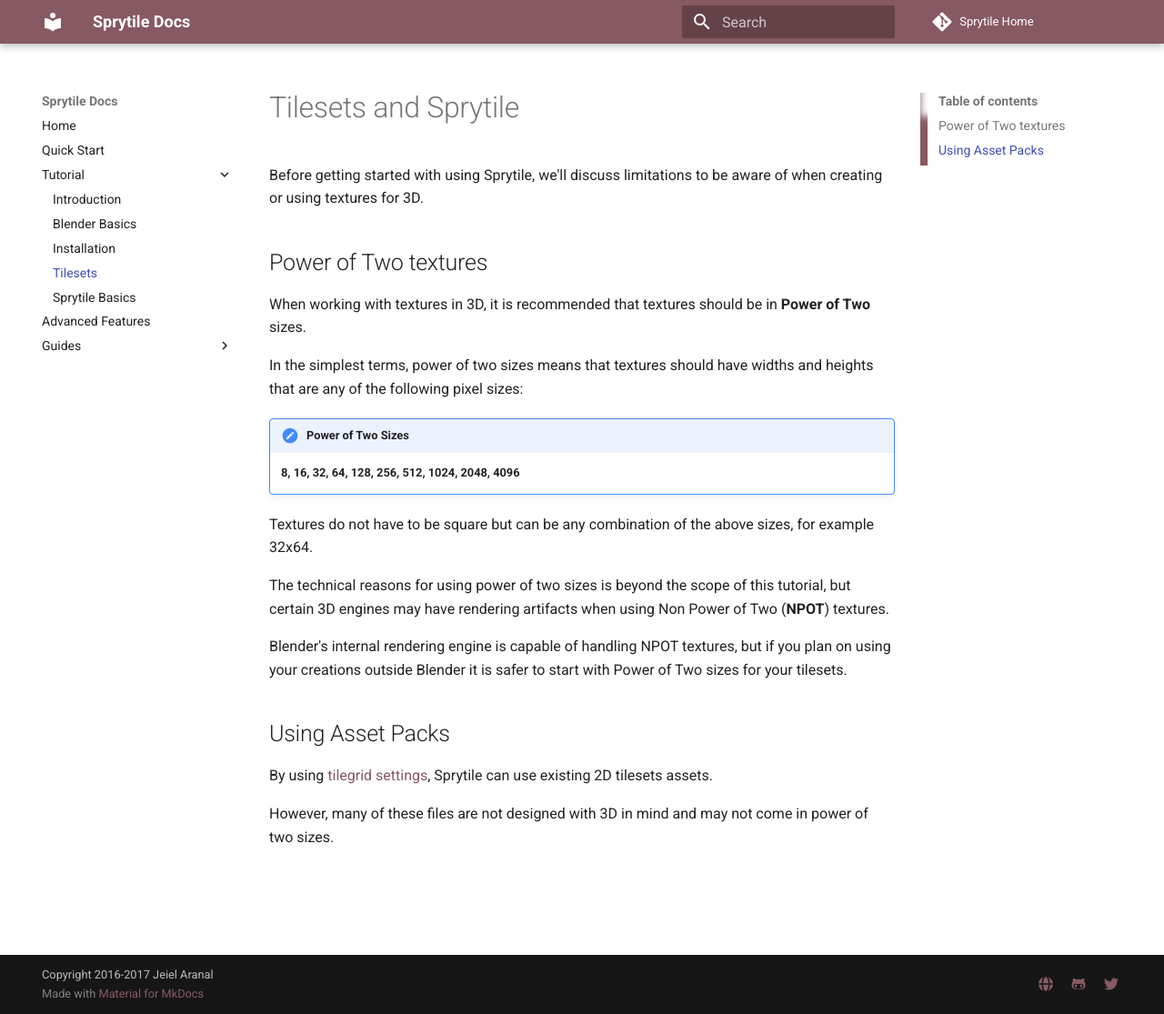
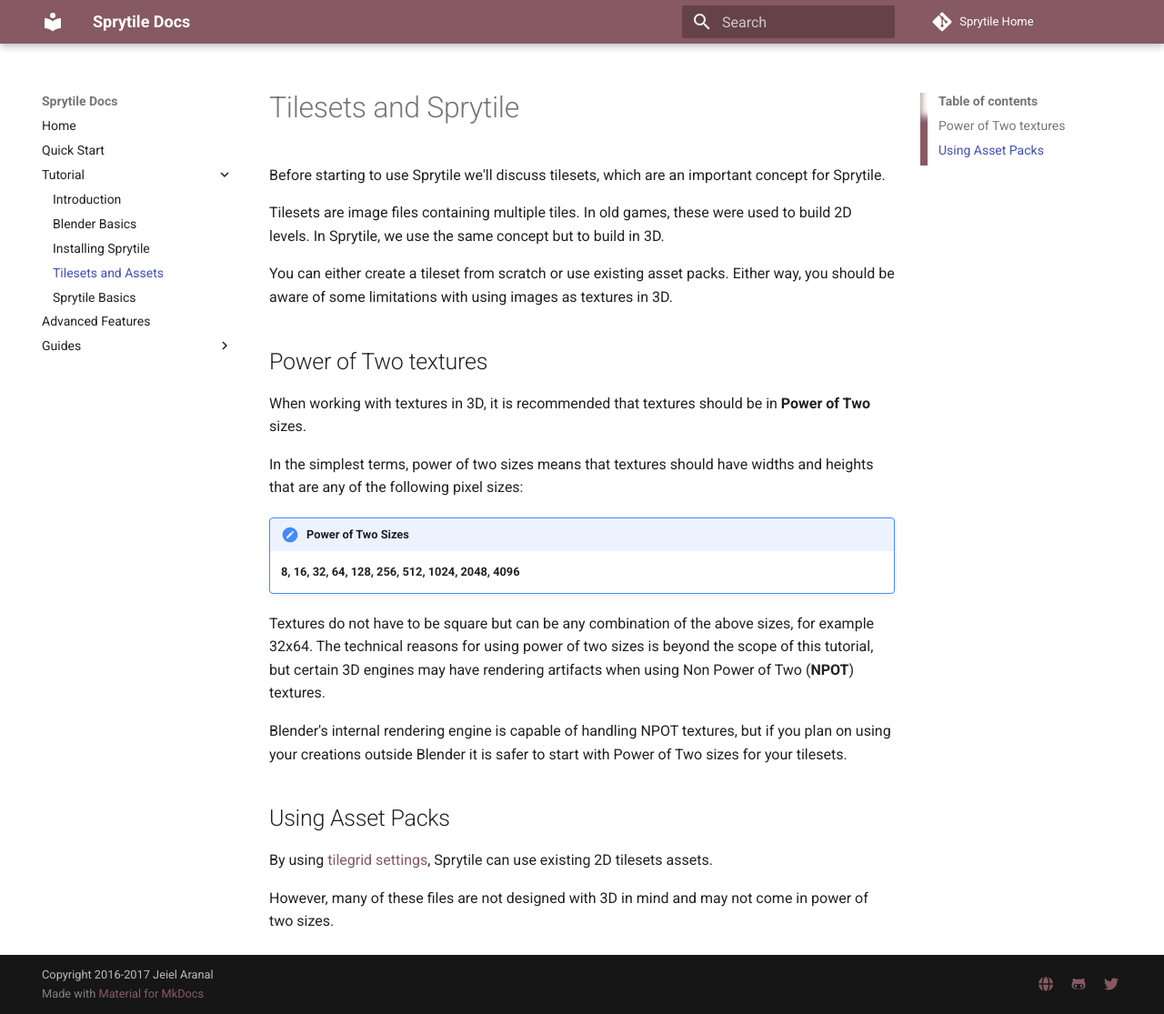
Before and after one commit to Sprytile/SprytileDocs, an MkDocs documentation site: the page built from docs/tutorial/tilesets.md, in a window 1280 px wide and 1115 px high. Shown: the whole window at 91% size. Built offline with MkDocs 1.6.1 and Material for MkDocs 9.7.7, drawn with Linux system fonts in a browser that asks for light colours; old or Windows-style settings are respelled for this version of MkDocs.

Commit message:
Minor edits to documentation

```diff
--- a/docs/tutorial/tilesets.md
+++ b/docs/tutorial/tilesets.md
@@ -1,6 +1,10 @@
 # Tilesets and Sprytile
 
-Before getting started with using Sprytile, we'll discuss limitations to be aware of when creating or using textures for 3D.
+Before starting to use Sprytile we'll discuss tilesets, which are an important concept for Sprytile.
+
+Tilesets are image files containing multiple tiles. In old games, these were used to build 2D levels. In Sprytile, we use the same concept but to build in 3D.
+
+You can either create a tileset from scratch or use existing asset packs. Either way, you should be aware of some limitations with using images as textures in 3D.
 
 ## Power of Two textures
 
@@ -13,7 +17,6 @@
 	**8, 16, 32, 64, 128, 256, 512, 1024, 2048, 4096**
 
 Textures do not have to be square but can be any combination of the above sizes, for example 32x64.
-
 The technical reasons for using power of two sizes is beyond the scope of this tutorial, but certain 3D engines may have rendering artifacts when using Non Power of Two (**NPOT**) textures.
 
 Blender's internal rendering engine is capable of handling NPOT textures, but if you plan on using your creations outside Blender it is safer to start with Power of Two sizes for your tilesets.
--- a/mkdocs.yml
+++ b/mkdocs.yml
@@ -14,8 +14,8 @@
 - Tutorial:
   - Introduction: tutorial/tutorial-intro.md
   - Blender Basics: tutorial/blender-basics.md
-  - Installation: tutorial/install.md
-  - Tilesets: tutorial/tilesets.md
+  - Installing Sprytile: tutorial/install.md
+  - Tilesets and Assets: tutorial/tilesets.md
   - Sprytile Basics: tutorial/sprytile-basics.md
 - Advanced Features: advanced-features.md
 - Guides:
```
Also changed, not shown: docs/tutorial/sprytile-basics.md (+2 -0 lines), docs/tutorial/tutorial-intro.md (+2 -2 lines).
